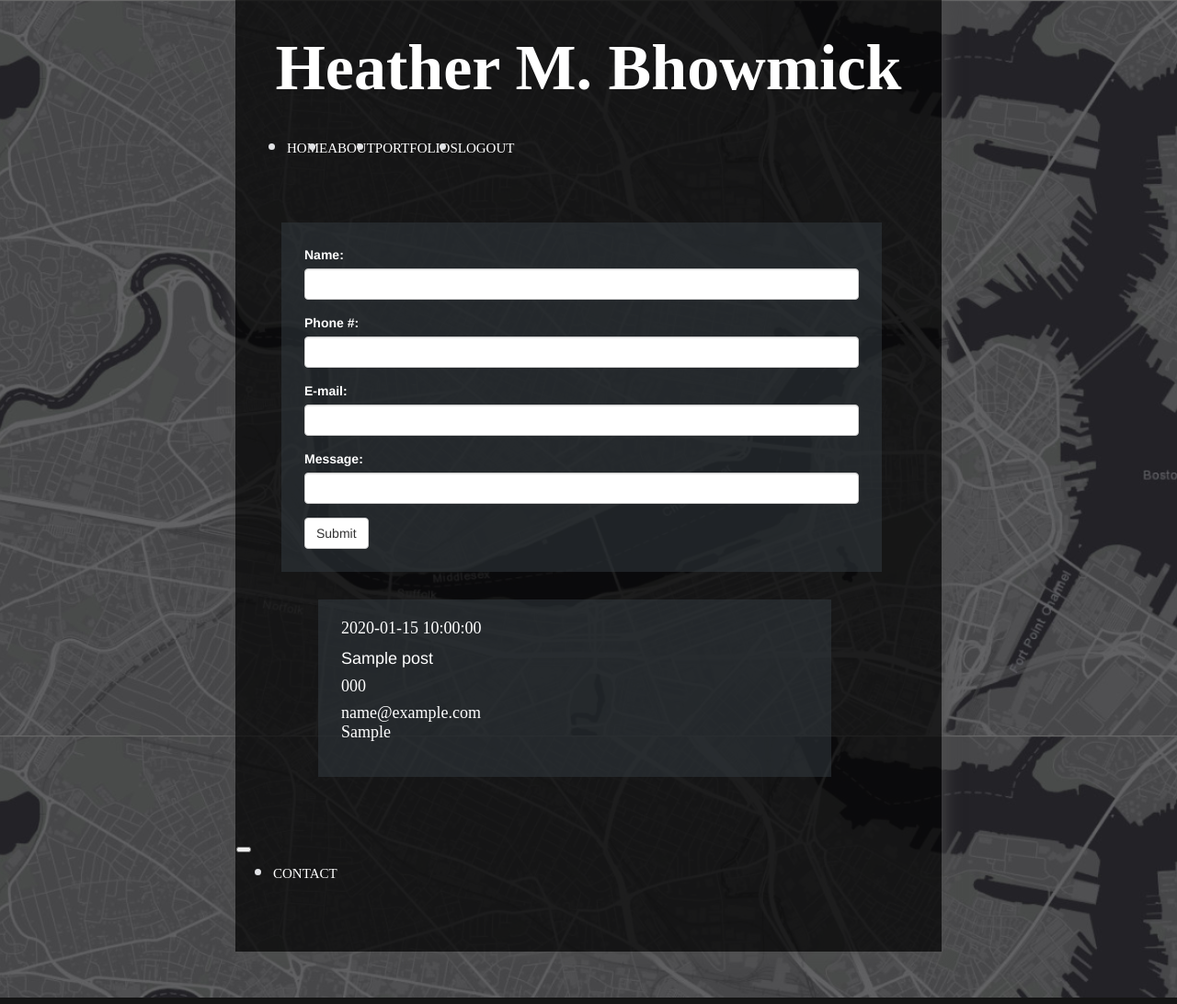
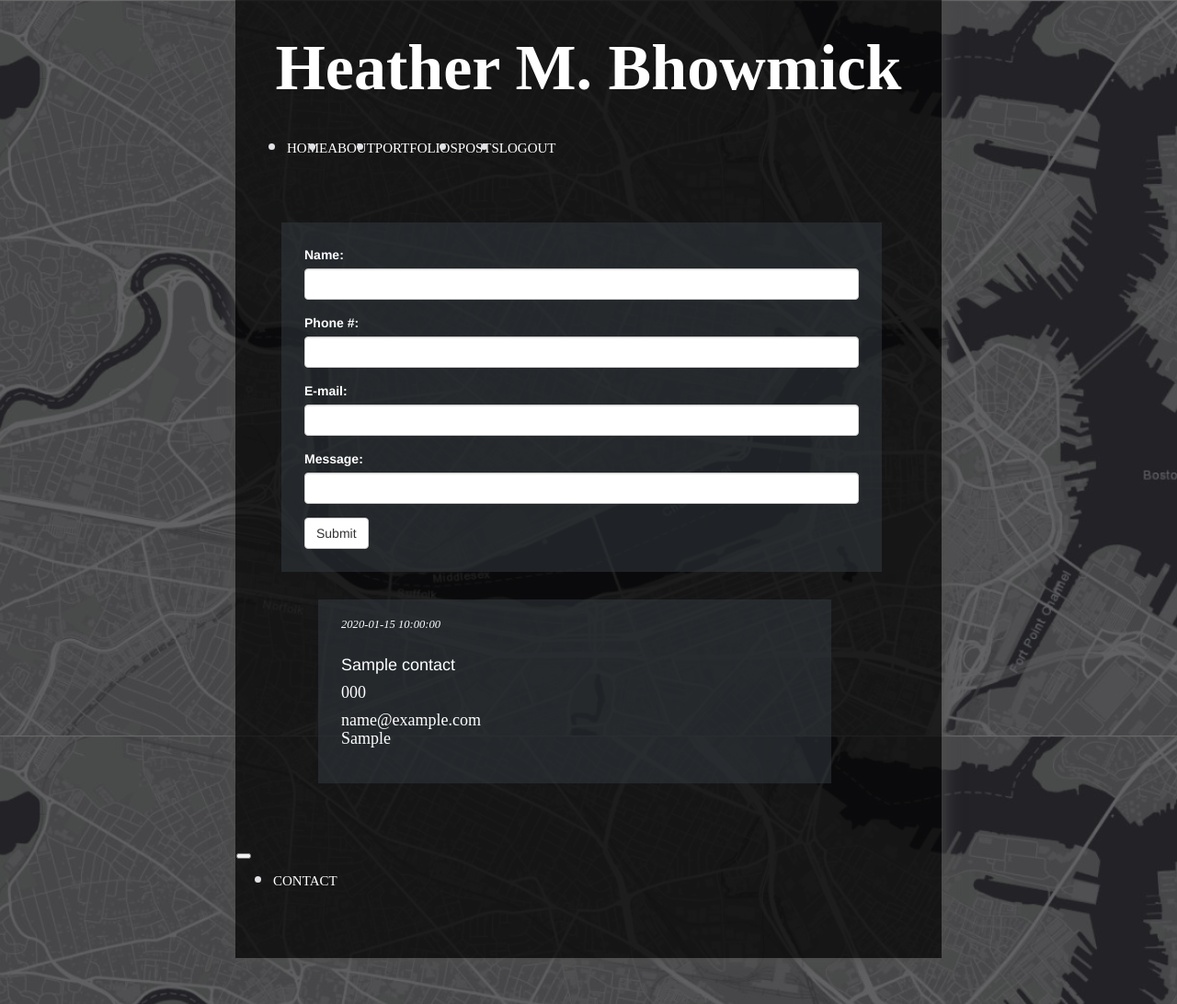
Before and after one commit to hbhowmick/Portfolio_website, a Flask app: page /contact in a window 1280 px wide. Shown: the whole page at 92% size. Run offline with Flask 2, Linux system fonts and the light colour scheme; a user stored in the database is signed in; tables that the repository leaves empty hold one stand-in row (values such as "Sample post"); some libraries are stand-ins or nearby versions.

Commit message:
switched SQLite to PostgreSQL db for posts & contact pages, posts only appear when user signed in

```diff
--- a/app/forms.py
+++ b/app/forms.py
@@ -4,11 +4,15 @@ from wtforms.validators import DataRequired, Email, EqualTo, ValidationError
 from app.models import User
 from flask import flash
 
-class PostForm(FlaskForm):
-    name = StringField('Name: ', validators=[DataRequired()])
+class ContactForm(FlaskForm):
+    name_1 = StringField('Name: ', validators=[DataRequired()])
     phone = StringField('Phone #: ', validators=[DataRequired()])
     email = StringField('E-mail: ', validators=[DataRequired()])
     msg = StringField('Message: ', validators=[DataRequired()])
+    submit = SubmitField('Submit')
+
+class PostForm(FlaskForm):
+    msg = StringField('Post: ', validators=[DataRequired()])
     submit = SubmitField('Submit')
 
 class LoginForm(FlaskForm):
--- a/app/routes.py
+++ b/app/routes.py
@@ -1,7 +1,7 @@
 from app import app, db
 from flask import render_template, url_for, redirect, flash
-from app.forms import PostForm, LoginForm, RegisterForm
-from app.models import Post, User
+from app.forms import PostForm, LoginForm, RegisterForm, ContactForm
+from app.models import Post, User, Contact
 from flask_login import current_user, login_user, logout_user, login_required
 
 
@@ -22,6 +22,50 @@ def about():
 def portfolios():
     heading = 'Portfolios'
     return render_template('portfolios.html', title='Portfolios', heading=heading)
+
+@login_required
+@app.route('/posts/<username>', methods=['GET', 'POST'])
+def posts(username):
+    heading = 'Posts'
+    form = PostForm()
+
+    # query database for proper person
+    person = User.query.filter_by(username=username).first()
+
+    # when form is submitted, append to posts list, re-render posts page
+    if form.validate_on_submit():
+        msg = form.msg.data
+        post = Post(msg=msg, user_id=current_user.id)
+
+        # add post variable to database stage, then commit
+        db.session.add(post)
+        db.session.commit()
+
+        return redirect(url_for('posts', username=username))
+
+    return render_template('posts.html', title='Posts', form=form, username=username, person=person)
+
+@app.route('/contact', methods=['GET', 'POST'])
+def contact():
+    form = ContactForm()
+    heading = 'Contact'
+
+    if form.validate_on_submit():
+        name = form.name_1.data
+        phone = form.phone.data
+        email = form.email.data
+        msg = form.msg.data
+        post = Contact(name_1=name, phone=phone, email=email, msg=msg)
+
+        # add post variable to database stage, then commit
+        db.session.add(post)
+        db.session.commit()
+
+        return redirect(url_for('contact'))
+
+    contact_info = Contact.query.all()
+
+    return render_template('contact.html', title='Contact', form=form, contact_info=contact_info, heading=heading)
 
 @app.route('/login', methods=['GET', 'POST'])
 def login():
@@ -82,30 +126,6 @@ def register():
     return render_template('register.html', title='Register', form=form, heading=heading)
 
 
-
-@app.route('/contact', methods=['GET', 'POST'])
-def contact():
-    heading = 'Contact'
-    form = PostForm()
-
-    if form.validate_on_submit():
-        name = form.name.data
-        phone = form.phone.data
-        email = form.email.data
-        msg = form.msg.data
-        post = Post(name=name, phone=phone, email=email, msg=msg)
-
-        # add post variable to database stage, then commit
-        db.session.add(post)
-        db.session.commit()
-
-        return redirect(url_for('contact'))
-
-    contact_info = Post.query.all()
-
-    return render_template('contact.html', title='Contact', form=form, contact_info=contact_info, heading=heading)
-
-
 @app.route('/logout')
 def logout():
     logout_user()
--- a/app/static/css/main.css
+++ b/app/static/css/main.css
@@ -34,6 +34,10 @@ header {
   /* font-family: Papyrus, fantasy; */
 }
 
+header .row {
+  margin-bottom:0px;
+}
+
 nav {
   font-size: 22px;
   font-family: Goudy Old Style, serif;
@@ -42,15 +46,6 @@ nav {
 nav a {
   text-transform: uppercase;
   font-size: 15px;
-}
-
-.row {
-  margin-top: 10px;
-  margin-bottom: 10px;
-}
-
-header .row {
-  margin-bottom:0px;
 }
 
 .full {
@@ -121,8 +116,57 @@ p {
   padding-top: 25px;
 }
 
+.top-margin-lg {
+  margin-top: 50px;
+}
+
+.top-margin-sm {
+  margin-top: 25px;
+}
+
+.card {
+  padding: 25px;
+}
+
+.product-img {
+  display: block;
+  margin: 25px auto;
+  width: 100%;
+}
+
+.card-title {
+  font-weight: bold;
+  font-size: 110%;
+}
+
+.card-subtitle {
+  font-style: italic;
+  font-size: 90%;
+}
+
+.card>button {
+  display: block;
+  margin: 25px auto;
+  width: 80%;
+}
+
+.prof_pic {
+  width: 30px;
+  height: 30px;
+  margin-bottom: 10px;
+  float: right;
+  position: absolute;
+  top: 10px;
+  right: 10px;
+}
+
+.card>h4 {
+  padding-top: 15px;
+}
+
 .row {
   margin-top: 20px;
+  margin-bottom: 10px;
   display: flex;
   flex-wrap: wrap;
   margin-left: -15px;
--- a/app/templates/base.html
+++ b/app/templates/base.html
@@ -52,6 +52,13 @@
                     <a class="nav-link" href="{{ url_for('portfolios') }}">Portfolios</a>
                     </li>
                     {% if current_user.is_authenticated %}
+                      {% if title == 'Posts' %}
+                      <li class="nav-item active">
+                      {% else %}
+                      <li class="nav-item">
+                      {% endif %}
+                        <a class="nav-link" href="{{ url_for('posts', username=current_user.username) }}">Posts</a>
+                      </li>
                       <!-- Logout link here -->
                       <li class="nav-item">
                         <a class="nav-link" href="{{ url_for('logout') }}">Logout</a>
--- a/app/templates/contact.html
+++ b/app/templates/contact.html
@@ -23,7 +23,7 @@
           <div class="col-md-12">
             <div class="card">
               <p class="card-subtitle">{{ post.date_posted }}</p>
-              <h4>{{ post.name }}</h4>
+              <h4>{{ post.name_1 }}</h4>
               <h5>{{ post.phone }}</h5>
               <h5>{{ post.email }}</h5>
               <p>{{ post.msg }}</p>
--- a/main.py
+++ b/main.py
@@ -1,6 +1,6 @@
 from app import app, db
-from app.models import User, Post
+from app.models import User, Post, Contact
 
 @app.shell_context_processor
 def make_shell_context():
-    return {'db': db, 'Post': Post, 'User': User}
+    return {'db': db, 'Post': Post, 'User': User, 'Contact': Contact}
```
Also changed, not shown: app/models.py (+11 -4 lines), app/templates/posts.html (added, +58 -0 lines), config.py (+8 -3 lines).
